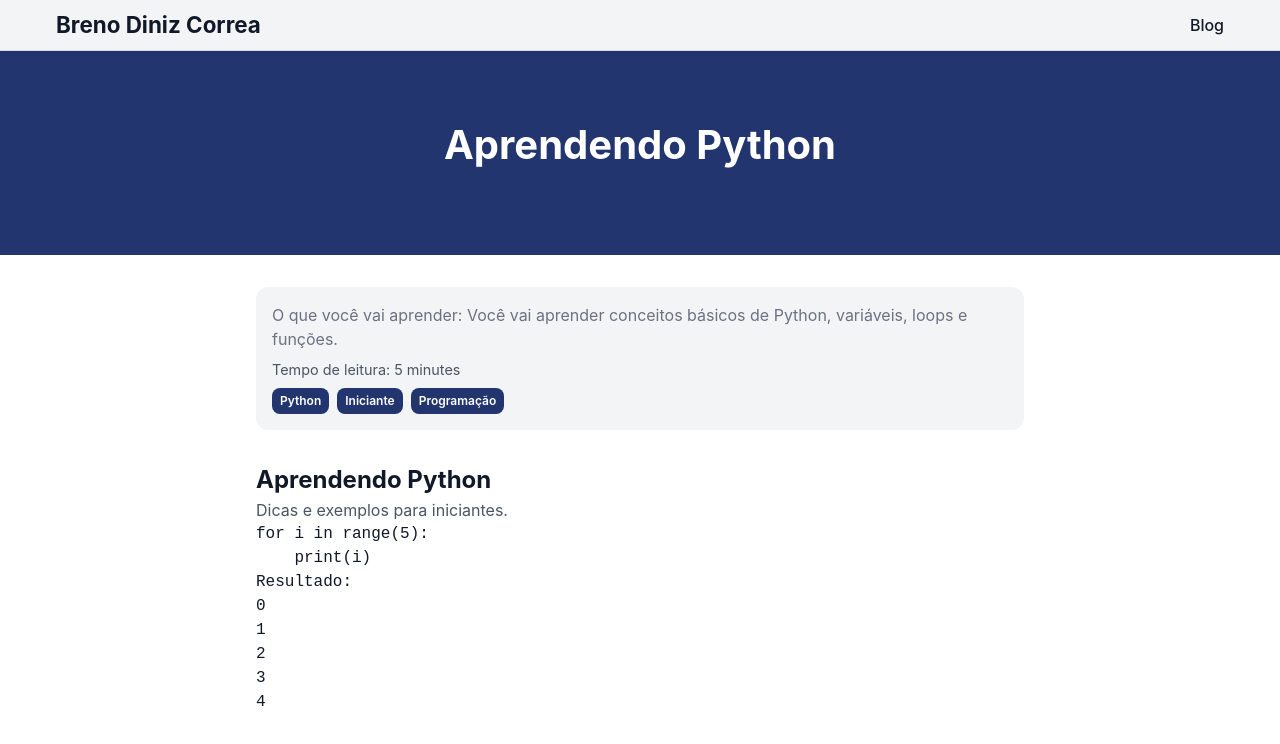
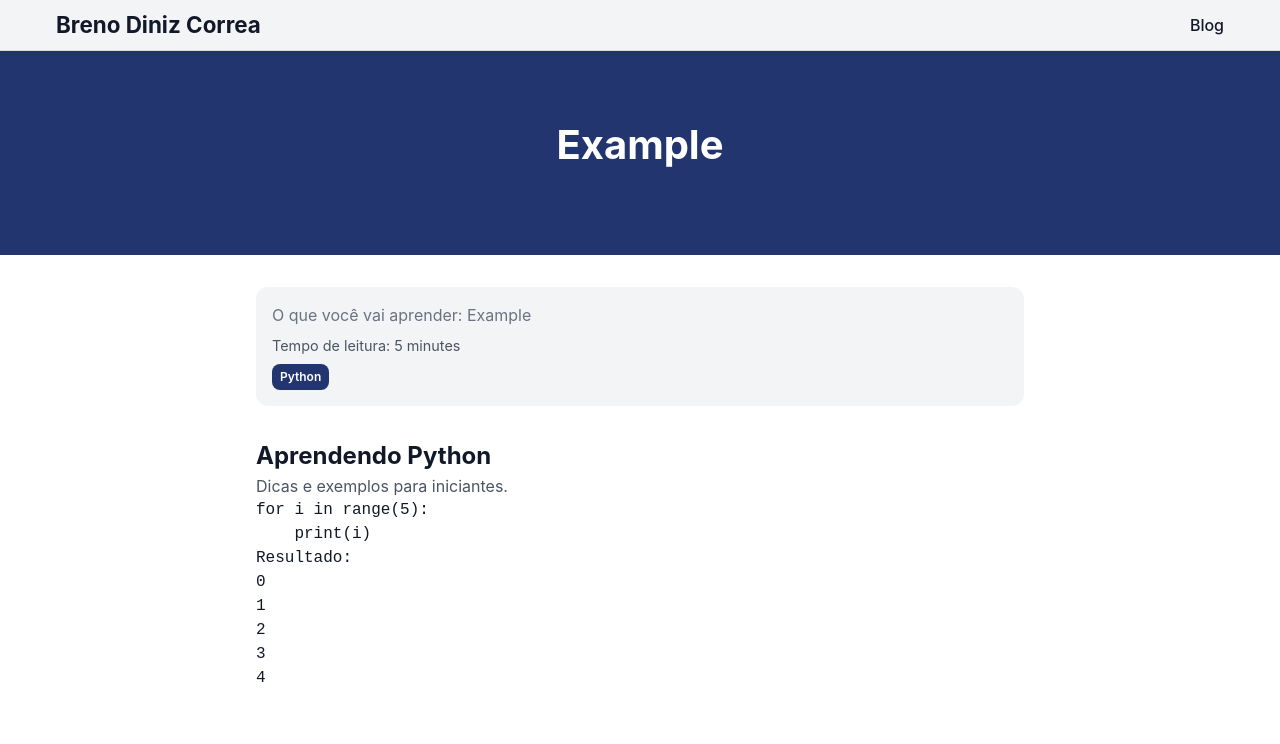
Before and after one commit to brenodinizcorrea/online-resume-gcp, a React (Vite) app in the folder frontend/: page /blog/1 in a window 1280 px wide. Shown: the top 744 px of the page. Built offline with nearby package versions, Linux system fonts and the light colour scheme.

Commit message:
feat-post-example

```diff
--- a/frontend/src/blog/posts/Post2.jsx
+++ /dev/null
@@ -1,25 +0,0 @@
-// src/posts/Post1.jsx
-import React from "react";
-
-const Post1 = () => {
-  return (
-    <div>
-      <h2>Aprendendo Python</h2>
-      <p>Dicas e exemplos para iniciantes.</p>
-      <pre>
-{`for i in range(5):
-    print(i)`}
-      </pre>
-      <pre>
-{`Resultado:
-0
-1
-2
-3
-4`}
-      </pre>
-    </div>
-  );
-};
-
-export default Post1;
--- a/frontend/src/blog/posts/index.js
+++ b/frontend/src/blog/posts/index.js
@@ -1,21 +1,13 @@
 // src/blog/posts/index.js
 import Post1 from "./Post1";
-import Post2 from "./Post2"; // futuramente
 
 const postsMap = {
   1: {
     component: Post1,
-    title: "Aprendendo Python",
-    learnings: "Você vai aprender conceitos básicos de Python, variáveis, loops e funções.",
+    title: "Example",
+    learnings: "Example",
     readTime: "5 minutes",
-    tags: ["Python", "Iniciante", "Programação"]  // <- novas tags
-  },
-  2: {
-    component: Post2,
-    title: "Aprendendo Statistics",
-    learnings: "Você vai aprender conceitos básicos de Python, variáveis, loops e funções.",
-    readTime: "5 minutes",
-    tags: ["Statistics"]  // <- novas tags
+    tags: ["Python"]  // <- novas tags
   },
   // 2: { component: Post2, title: "Outro Post", learnings: "...", readTime: "X minutes", tags: ["Tag1", "Tag2"] },
 };
--- a/frontend/src/components/Hero/Hero.css
+++ b/frontend/src/components/Hero/Hero.css
@@ -4,7 +4,7 @@
 :root {
   --hero-bg: var(--bg-tertiary);            /* Fundo padrão da seção */
   --hero-text-primary: var(--text-primary);
-  --hero-text-secondary: var(--text-secondary);
+  --hero-text-secondary: var(--text-primary);
 }
 
 /* =========================
```
